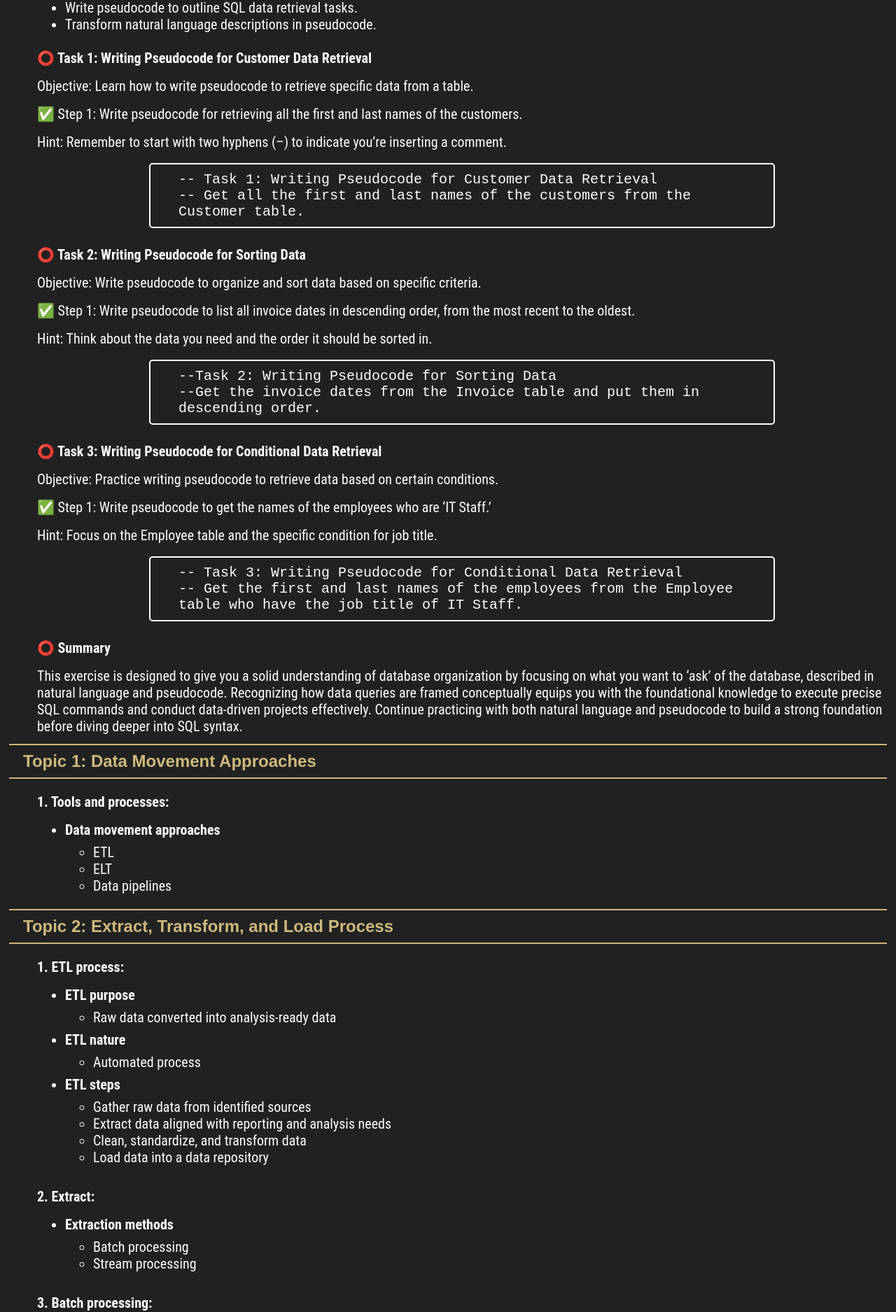
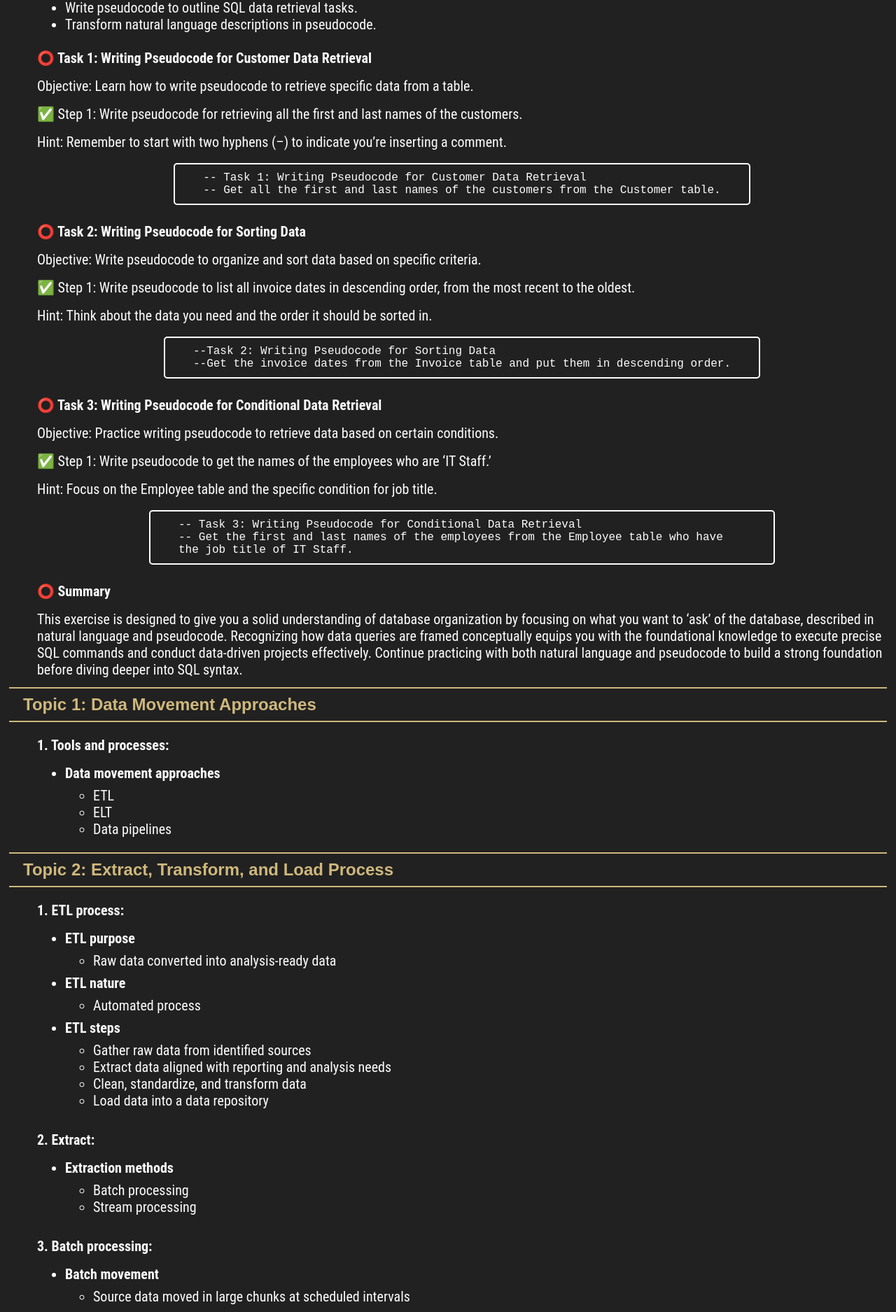
Before and after one commit to milanfx/milanfx.github.io, a Jekyll site: the page built from M1C1.md, in a window 1280 px wide. Shown: the part 452-2327 px from the top of the page at 70% size. Built offline with Jekyll 4.4.1, drawn with Linux system fonts in a browser that asks for light colours.

Commit message:
Update page.html

```diff
--- a/_layouts/page.html
+++ b/_layouts/page.html
@@ -236,11 +236,12 @@
       border-radius: 5px;
       padding: 10px 40px;
       max-width: 810px;
-      font-family: monospace;
+      /*font-family: monospace;*/
       white-space: pre-wrap;
       word-wrap: break-word;
       overflow-x: auto;
       margin: 10px auto;
+      font-size: 16px;
     }
 
   </style>
```
